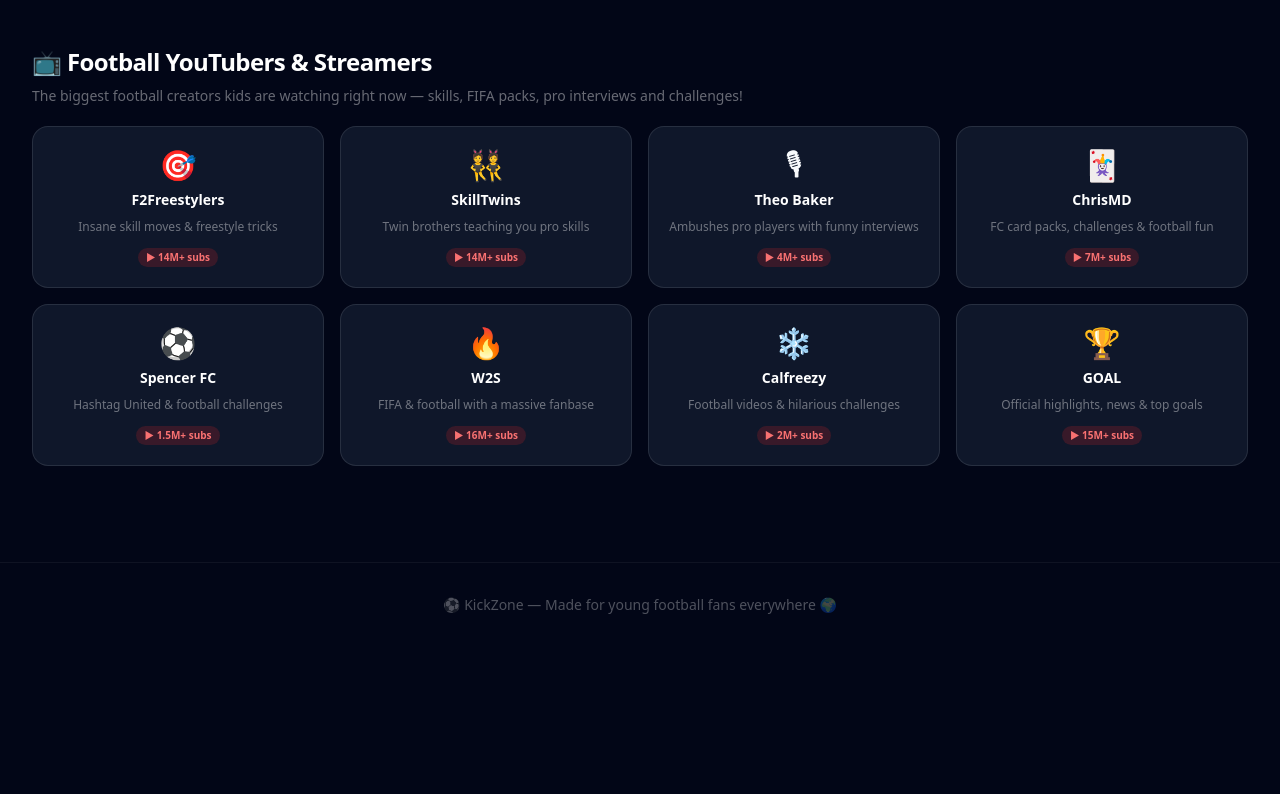
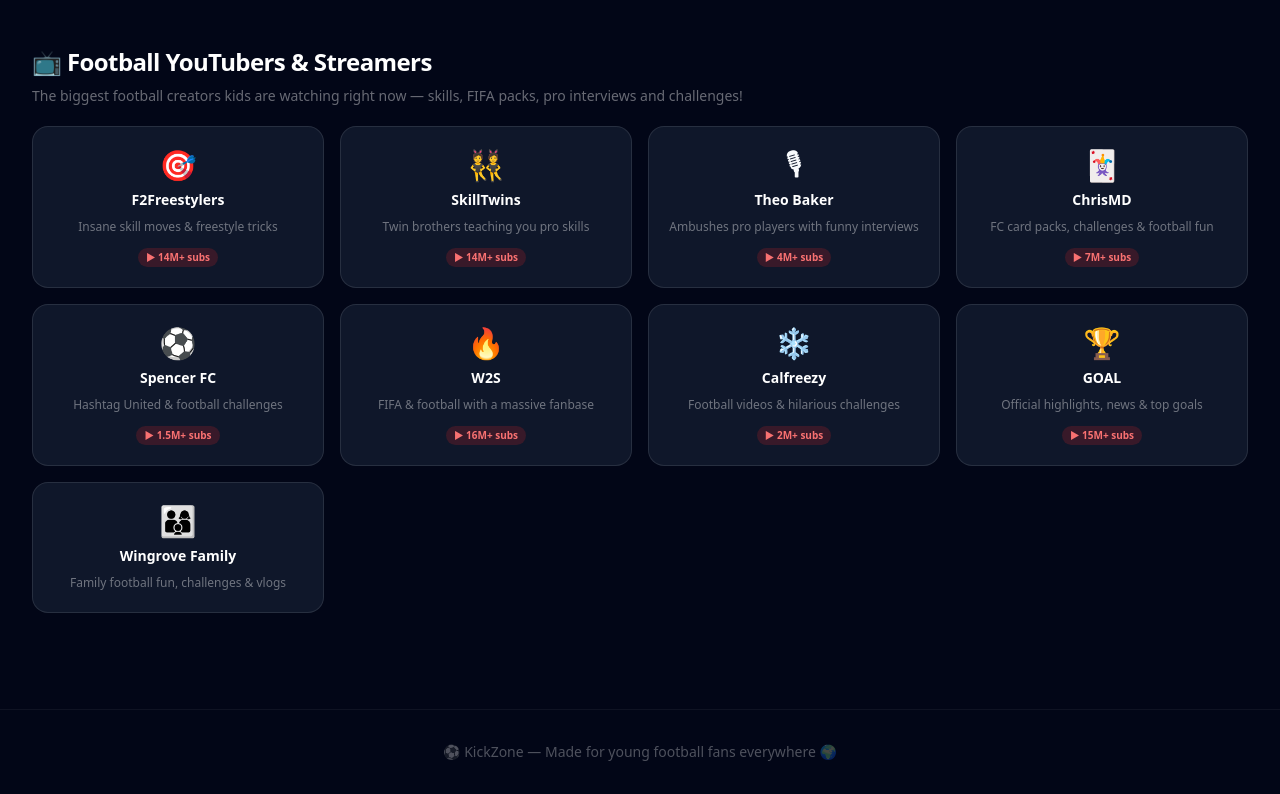
Before and after one commit to johnnykeogh-del/kickzone, a Next.js app: page / in a window 1280 px wide. Shown: the part 2297-3091 px from the top of the page. Before the commit the page ends 2944 px from the top, so only its background shows below. Built offline with nearby package versions, Linux system fonts and the light colour scheme; no server answers.

Commit message:
feat: add Wingrove Family to streamers section

```diff
--- a/app/page.tsx
+++ b/app/page.tsx
@@ -190,15 +190,18 @@ export default async function HomePage() {
             { name: 'W2S',           emoji: '🔥', desc: 'FIFA & football with a massive fanbase', subs: '16M+ subs', url: 'https://www.youtube.com/@W2S', platform: 'YouTube' },
             { name: 'Calfreezy',     emoji: '❄️', desc: 'Football videos & hilarious challenges', subs: '2M+ subs', url: 'https://www.youtube.com/@Calfreezy', platform: 'YouTube' },
             { name: 'GOAL',          emoji: '🏆', desc: 'Official highlights, news & top goals', subs: '15M+ subs', url: 'https://www.youtube.com/@goal', platform: 'YouTube' },
+            { name: 'Wingrove Family', emoji: '👨‍👩‍👦', desc: 'Family football fun, challenges & vlogs', subs: '', url: 'https://www.youtube.com/channel/UCyY4jVInowKG9Nm20xXGHFw', platform: 'YouTube' },
           ].map(s => (
             <a key={s.name} href={s.url} target="_blank" rel="noopener noreferrer"
                className="card hover:border-red-500/40 transition-all group cursor-pointer text-center space-y-2 hover:scale-[1.02]">
               <div className="text-3xl">{s.emoji}</div>
               <h3 className="font-extrabold text-white text-sm group-hover:text-red-400 transition-colors leading-tight">{s.name}</h3>
               <p className="text-white/40 text-xs leading-relaxed">{s.desc}</p>
-              <div className="flex items-center justify-center gap-1.5 pt-1">
-                <span className="text-[10px] bg-red-600/20 text-red-400 font-bold px-2 py-0.5 rounded-full">▶ {s.subs}</span>
-              </div>
+              {s.subs && (
+                <div className="flex items-center justify-center gap-1.5 pt-1">
+                  <span className="text-[10px] bg-red-600/20 text-red-400 font-bold px-2 py-0.5 rounded-full">▶ {s.subs}</span>
+                </div>
+              )}
             </a>
           ))}
         </div>
```
